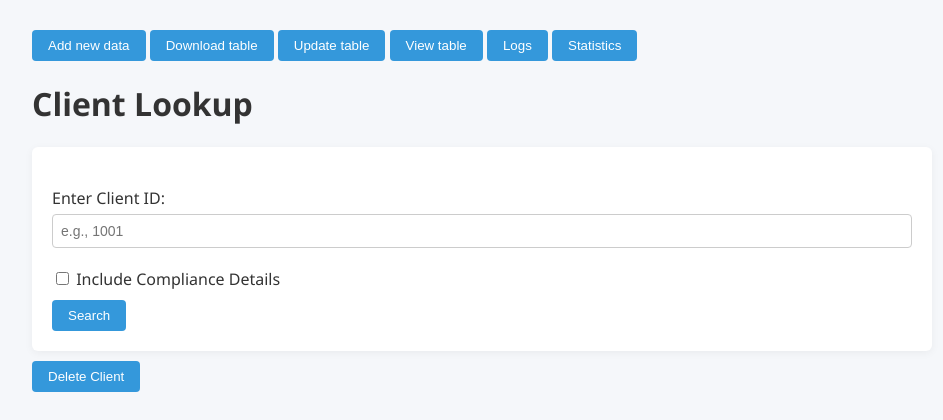
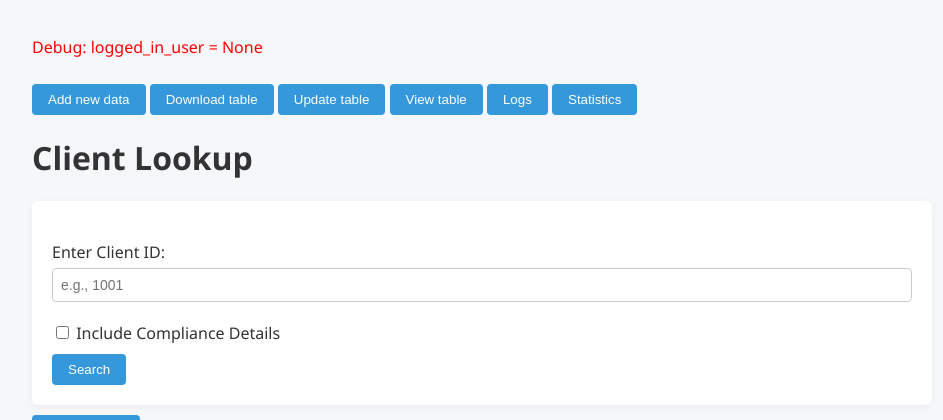
Before and after one commit to Remusseah/Client_interface, a Flask app: page /main_page in a window 1280 px wide. Shown: the top 420 px of the page, without its empty margins (158-1101 px from the left). Run offline with Flask 3, Linux system fonts and the light colour scheme; some libraries are stand-ins or nearby versions.

Commit message:
extra thingys

```diff
--- a/templates/index.html
+++ b/templates/index.html
@@ -16,6 +16,8 @@
         <button type="button">Pending Approvals</button>
     </a>
     {% endif %}
+    <p style="color: red;">Debug: logged_in_user = {{ logged_in_user }}</p>
+
     <a href="/add" style="text-decoration: none;">
         <button type="button">Add new data</button>
     </a>
```
